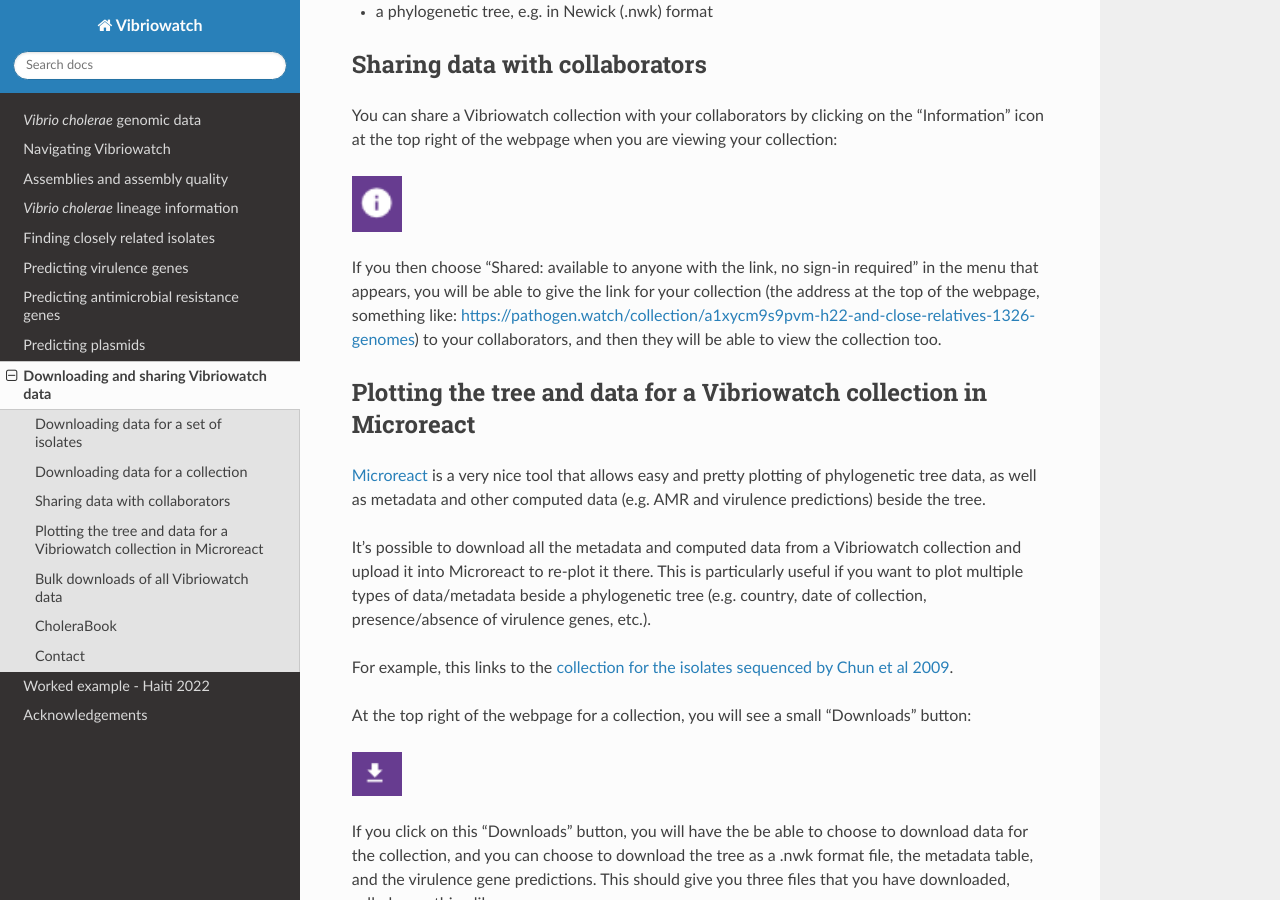
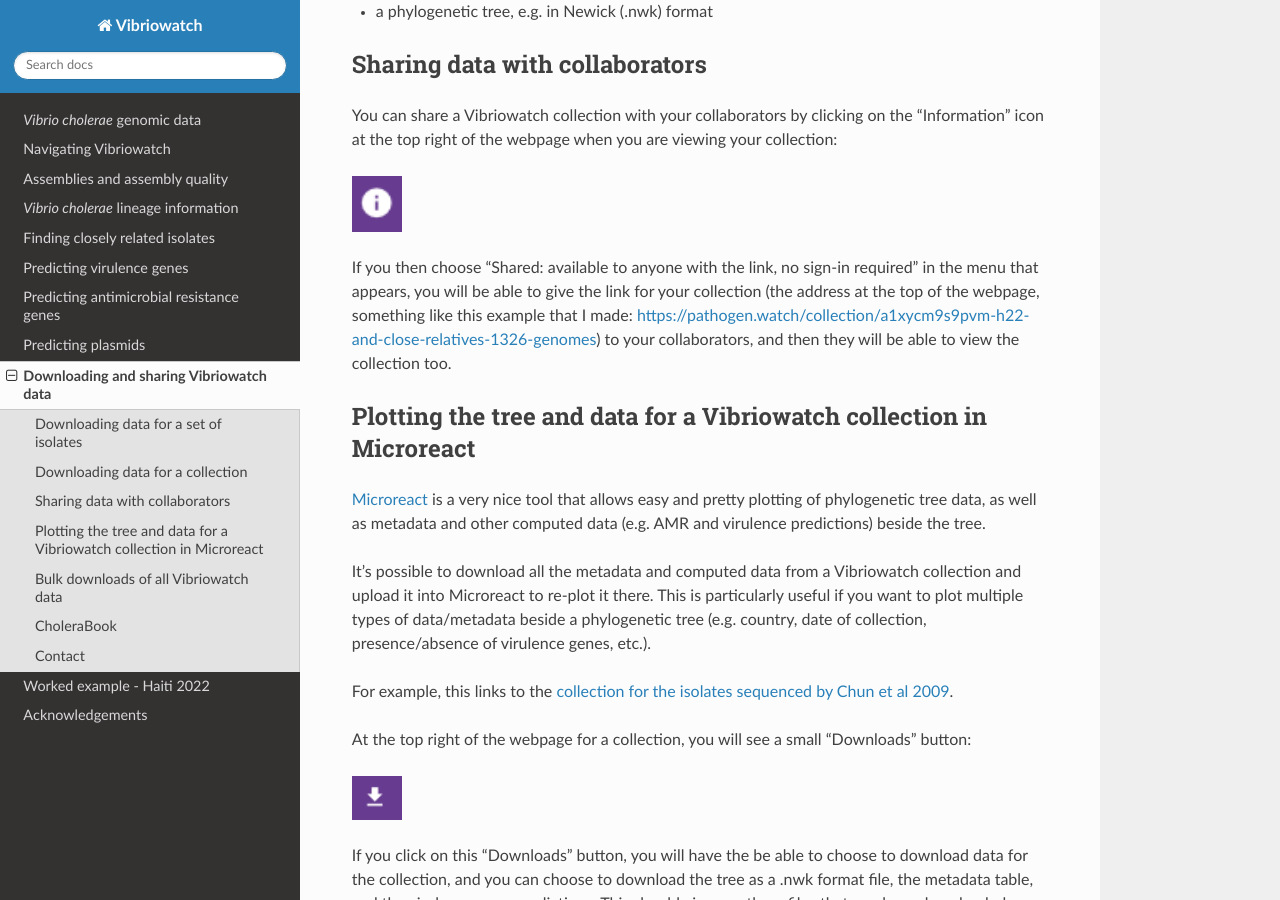
Before and after one commit to avrilcoghlan/vibriowatch, a Sphinx documentation site: the page built from docs/source/downloads.rst, in a window 1280 px wide and 900 px high, scrolled down 1911 px. Built offline with Sphinx 7.4.7 and the Read the Docs theme 3.1.0, drawn with Linux system fonts in a browser that asks for light colours.

Commit message:
Update downloads.rst

```diff
--- a/docs/source/downloads.rst
+++ b/docs/source/downloads.rst
@@ -76,7 +76,7 @@ of the webpage when you are viewing your collection:
   :width: 50
 
 If you then choose "Shared: available to anyone with the link, no sign-in required" in the menu that appears,
-you will be able to give the link for your collection (the address at the top of the webpage, something like:
+you will be able to give the link for your collection (the address at the top of the webpage, something like this example that I made:
 https://pathogen.watch/collection/a1xycm9s9pvm-h22-and-close-relatives-1326-genomes) to your collaborators, and then they will be able
 to view the collection too.
 
```
